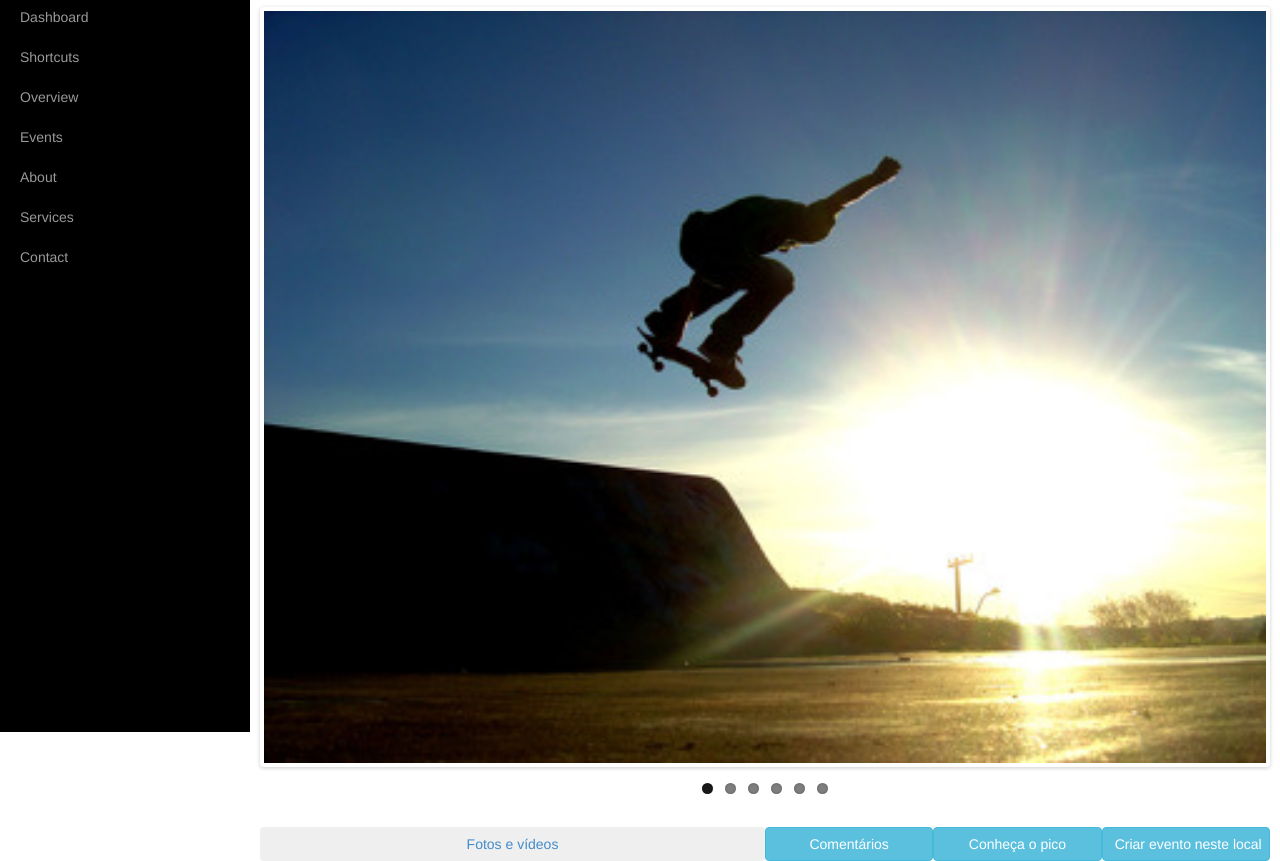
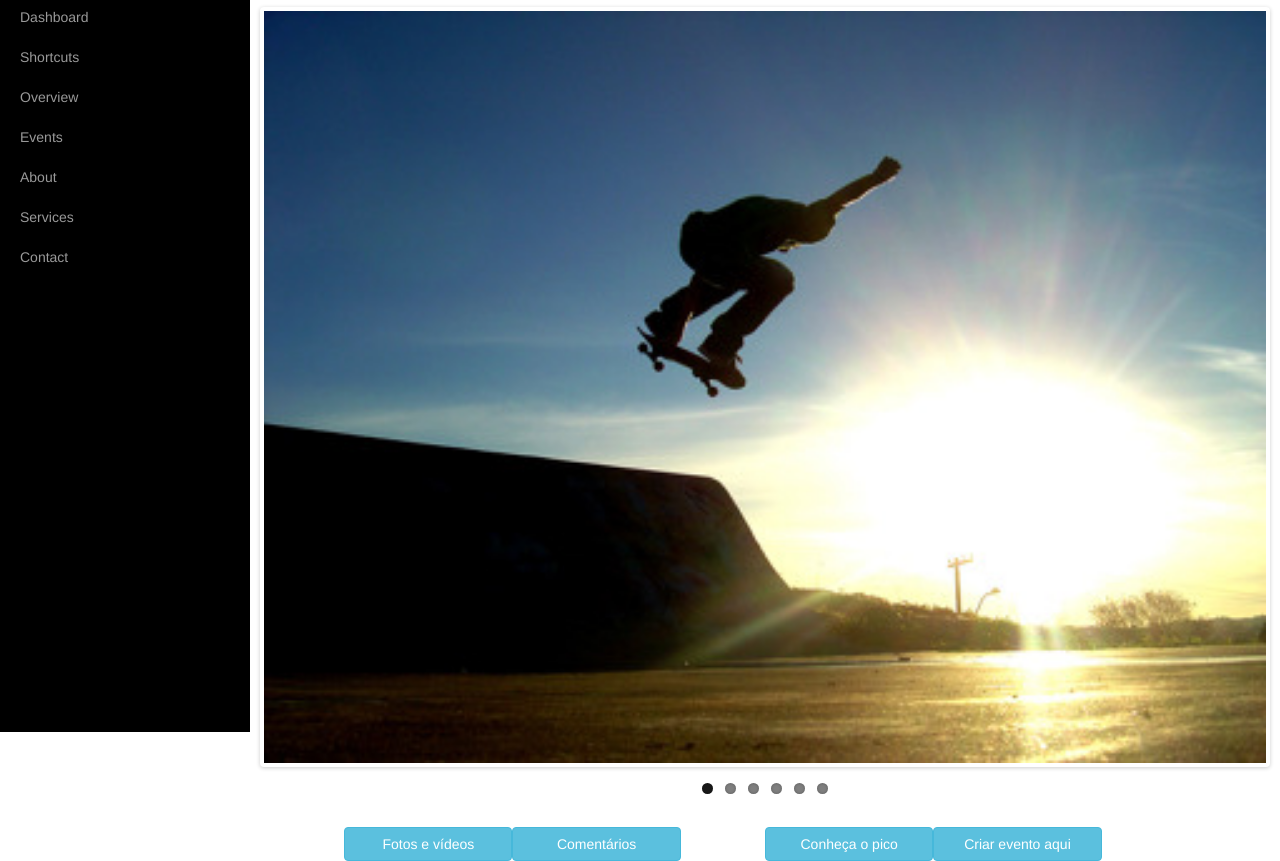
Before and after one commit to danielmelogpi/pw-project-skate, a plain HTML site: page view-place.html in a window 1280 px wide. Shown: the part 68-929 px from the top of the page. Drawn offline with Linux system fonts and the light colour scheme.

Commit message:
melhorias de layout

```diff
--- a/view-place.html
+++ b/view-place.html
@@ -7,7 +7,7 @@
 	<meta name="description" content="">
 	<meta name="author" content="">
 
-	<title>Starter Template for Bootstrap</title>
+	<title>Pista X</title>
 
 	<!-- Bootstrap core CSS -->
 	<link href="css/bootstrap.css" rel="stylesheet">
@@ -16,6 +16,7 @@
 	<link href="css/simple-sidebar.css" rel="stylesheet">
 	<link href="css/flexslider.css" rel="stylesheet">
 	<link href="css/font-awesome.min.css" rel="stylesheet">
+	<link href="css/view-place.css" rel="stylesheet">
 
 </head>
 
@@ -84,16 +85,16 @@
 
 				<div class="buttons">
 					<a href="view-place-pictures.html">
-						<input type="button" class="btn btn-infocol-md-2 col-sm-6 col-xs-6" value="Fotos e vídeos">
+						<input type="button" class="btn btn-info col-md-2 col-sm-6 col-md-offset-1 col-xs-6" value="Fotos e vídeos">
 					</a>
 					<a href="view-place-pictures.html">
 						<input type="button" class="btn btn-info col-md-2 col-sm-6 col-xs-6" value="Comentários">
 					</a>
 					<a href="view-place-pictures.html">
-						<input type="button" class="btn btn-info col-md-2 col-sm-6 col-xs-6" value="Conheça o pico">
+						<input type="button" class="btn btn-info col-md-2 col-sm-6 col-md-offset-1 col-xs-6" value="Conheça o pico">
 					</a>
 					<a href="view-place-pictures.html">
-						<input type="button" class="btn btn-info col-md-2 col-sm-6 col-xs-6" value="Criar evento neste local">
+						<input type="button" class="btn btn-info col-md-2 col-sm-6 col-xs-6" value="Criar evento aqui">
 					</a>
 				</div>
 			</div>
```
Also changed, not shown: view-place-pictures.html (+1 -0 lines), view-place-videos.html (+1 -1 lines).
